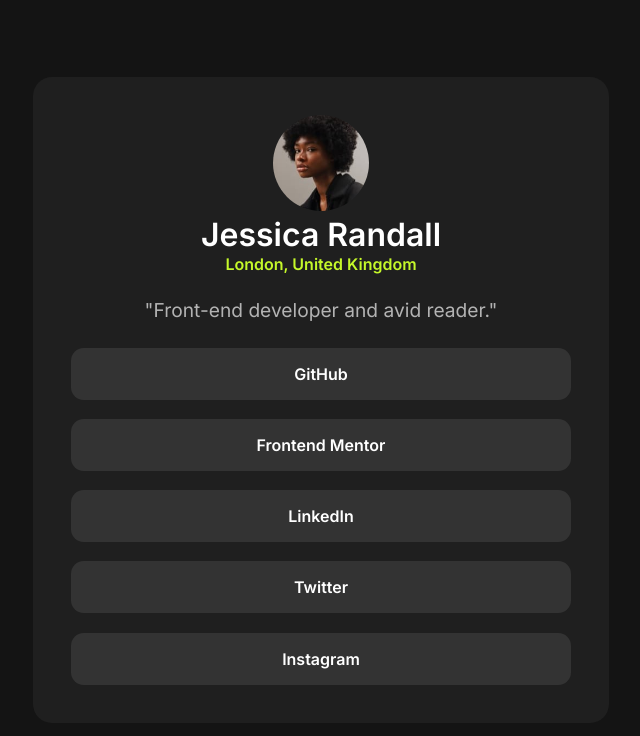
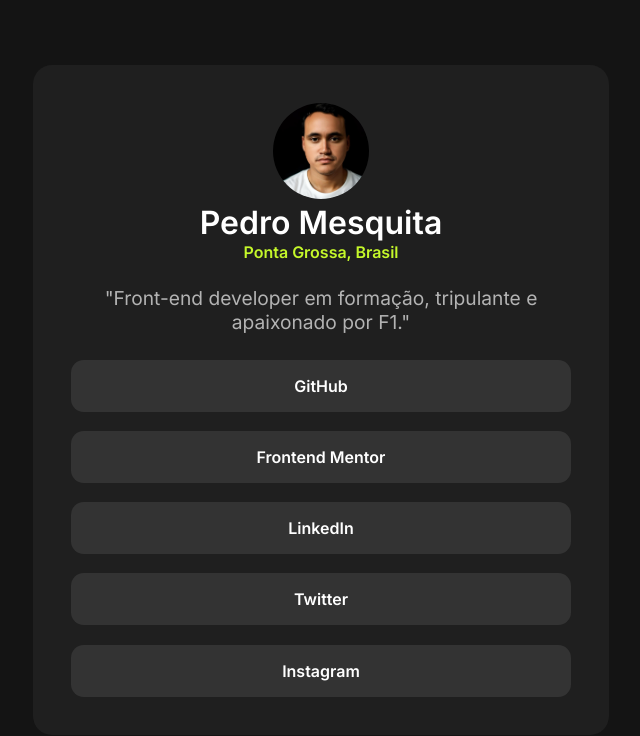
Before and after one commit to PHMesquita97/Social-Links-Profile, a plain HTML site: page index.html in a window 1280 px wide. Shown: the whole page, without its empty margins (319-959 px from the left). Drawn offline with Linux system fonts and the light colour scheme.

Commit message:
Atualização dos dados
Atualizei os dados para os meus.

```diff
--- a/index.html
+++ b/index.html
@@ -18,26 +18,31 @@
 <body>
   <main class="profile-card">
     <header class="profile-header">
-      <img src="./assets/images/avatar-jessica.jpeg" alt="Profile picture of Jessica Randall" class="profile-image">
-      <h1 class="profile-name">Jessica Randall</h1>
-      <p class="profile-location">London, United Kingdom</p>
-      <p class="profile-bio">"Front-end developer and avid reader."</p>
+      <img src="./assets/images/perfil.jpg" alt="Profile picture of Pedro Mesquita" class="profile-image">
+      <h1 class="profile-name">Pedro Mesquita</h1>
+      <p class="profile-location">Ponta Grossa, Brasil</p>
+      <p class="profile-bio">"Front-end developer em formação, tripulante e apaixonado por F1."</p>
     </header>
 
     <nav class="social-links">
       <ul>
-        <li><a href="#" class="btn">GitHub</a></li>
-        <li><a href="#" class="btn">Frontend Mentor</a></li>
-        <li><a href="#" class="btn">LinkedIn</a></li>
-        <li><a href="#" class="btn">Twitter</a></li>
-        <li><a href="#" class="btn">Instagram</a></li>
+        <li>
+          <a href="https://github.com/PHMesquita97" class="btn" target="_blank">GitHub</a>
+        </li>
+        <li>
+          <a href="https://www.frontendmentor.io/profile/PHMesquita97" class="btn" target="_blank">Frontend Mentor</a>
+        </li>
+        <li>
+          <a href="https://www.linkedin.com/in/pedro-henrique-mesquita-braga-b159a0225/" class="btn" target="_blank">LinkedIn</a>
+        </li>
+        <li>
+          <a href="https://x.com/phmbraga" class="btn" target="_blank">Twitter</a>
+        </li>
+        <li>
+          <a href="https://instagram.com/pedro_mesquita97" class="btn" target="_blank">Instagram</a>
+        </li>
       </ul>
     </nav>
   </main>
-
-  <!--<div class="attribution">
-    Challenge by <a href="https://www.frontendmentor.io?ref=challenge" target="_blank">Frontend Mentor</a>.
-    Coded by <a href="#">Pedro Mesquita</a>.
-  </div>-->
 </body>
 </html>
```
Also changed, not shown: assets/images/perfil.jpg (added), assets/images/solução-profile.png (added), 1 other file.
